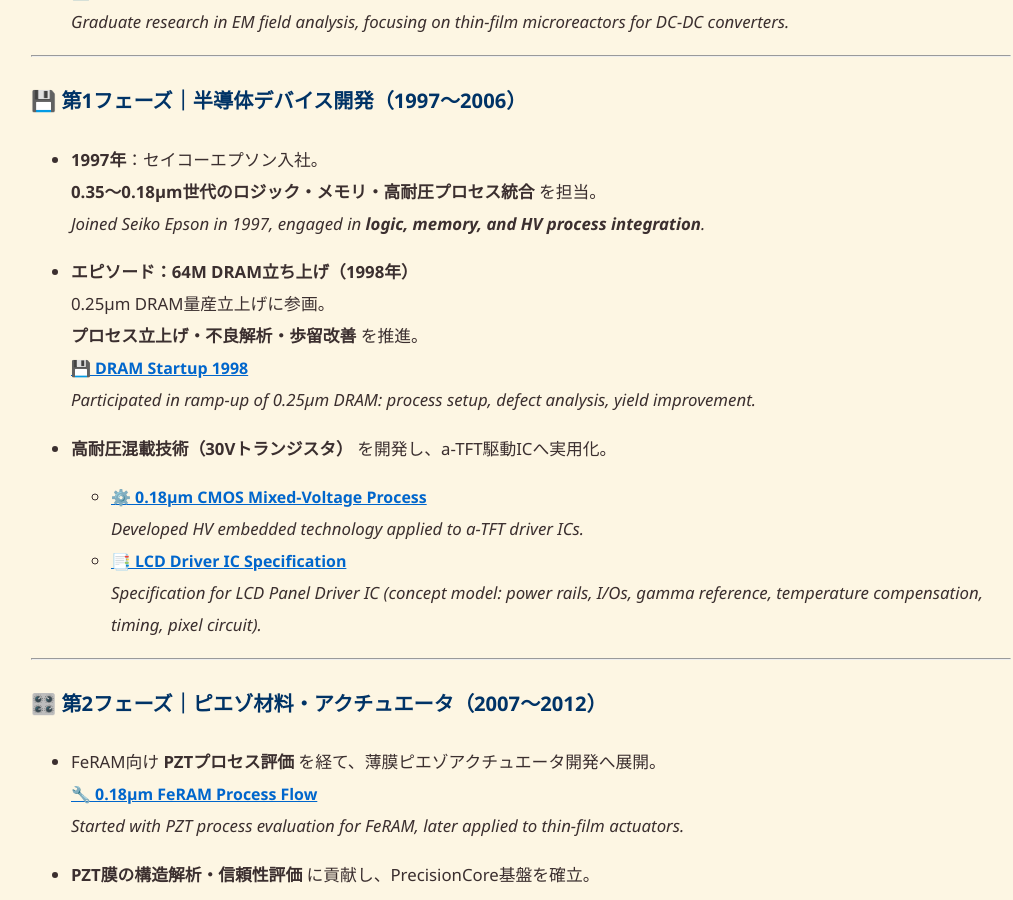
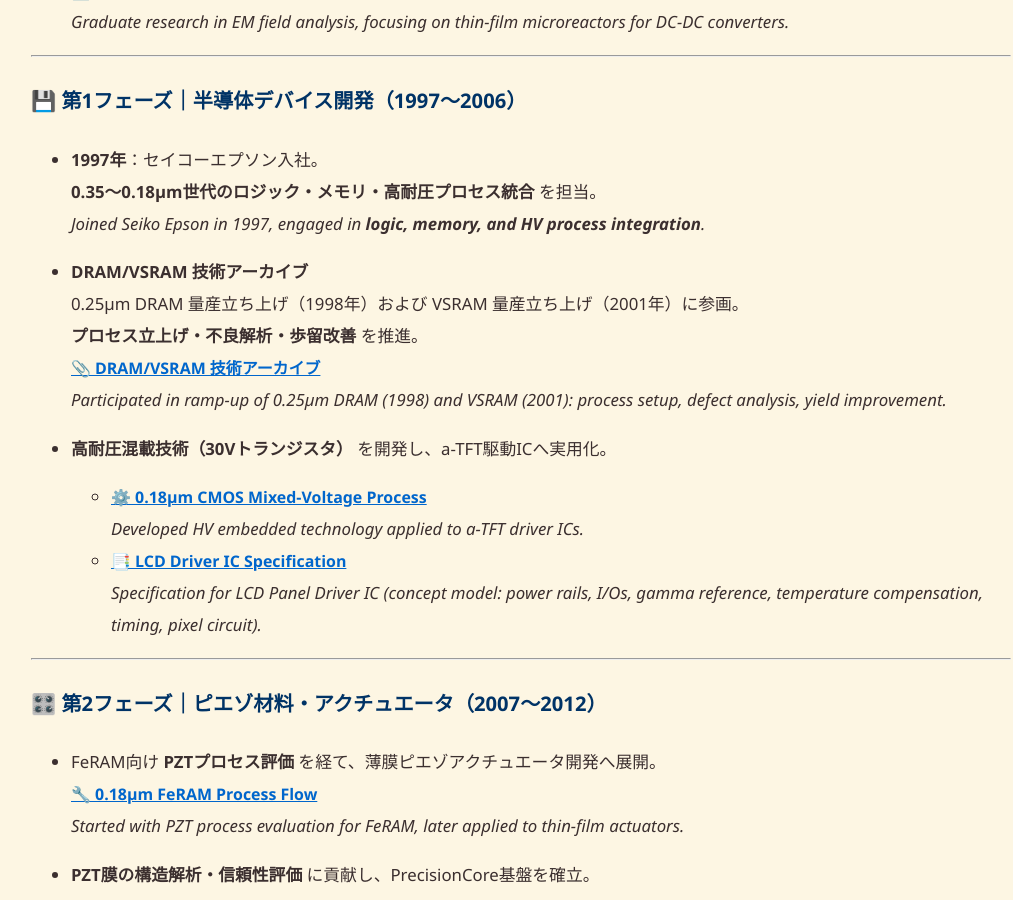
Before and after one commit to Samizo-AITL/Samizo-AITL.github.io, a Jekyll site: the page built from about/career-summary/index.md, in a window 1280 px wide and 900 px high, scrolled down 913 px. Shown: the whole window, without its empty margins (119-1132 px from the left). Built offline with Jekyll 4.4.1, drawn with Linux system fonts in a browser that asks for light colours.

Commit message:
Update index.md

```diff
--- a/about/career-summary/index.md
+++ b/about/career-summary/index.md
@@ -39,11 +39,11 @@ description: "半導体・制御・インクジェット・教育の横断経験
   **0.35〜0.18μm世代のロジック・メモリ・高耐圧プロセス統合** を担当。
   *Joined Seiko Epson in 1997, engaged in **logic, memory, and HV process integration**.*
 
-- **エピソード：64M DRAM立ち上げ（1998年）**
-  0.25μm DRAM量産立上げに参画。
+- **DRAM/VSRAM 技術アーカイブ**
+  0.25µm DRAM 量産立ち上げ（1998年）および VSRAM 量産立ち上げ（2001年）に参画。
   **プロセス立上げ・不良解析・歩留改善** を推進。
-  [💾 DRAM Startup 1998](https://samizo-aitl.github.io/Edusemi-Plus/archive/paper/dram_vsram/)
-  *Participated in ramp-up of 0.25μm DRAM: process setup, defect analysis, yield improvement.*
+  [📎 DRAM/VSRAM 技術アーカイブ](https://samizo-aitl.github.io/Edusemi-Plus/archive/paper/dram_vsram/)
+  *Participated in ramp-up of 0.25µm DRAM (1998) and VSRAM (2001): process setup, defect analysis, yield improvement.*
 
 - **高耐圧混載技術（30Vトランジスタ）** を開発し、a-TFT駆動ICへ実用化。
   - [⚙️ 0.18μm CMOS Mixed-Voltage Process](https://samizo-aitl.github.io/Edusemi-v4x/chapter3_process_evolution/docs/0.18um_1.8V_3.3V_5V)
```
